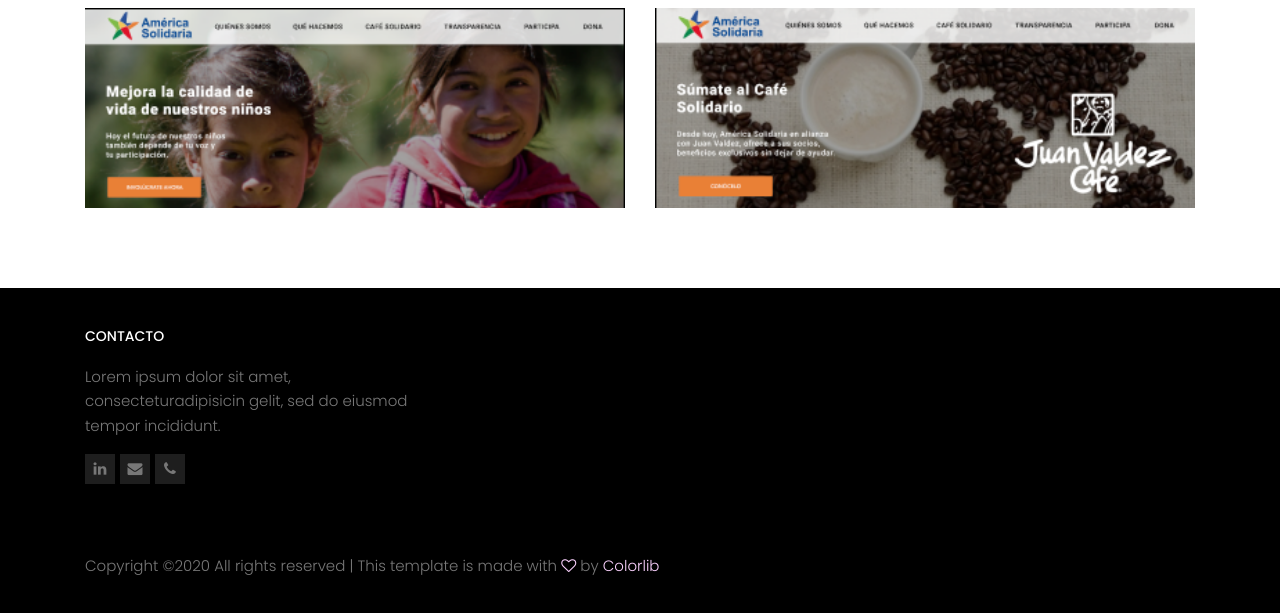
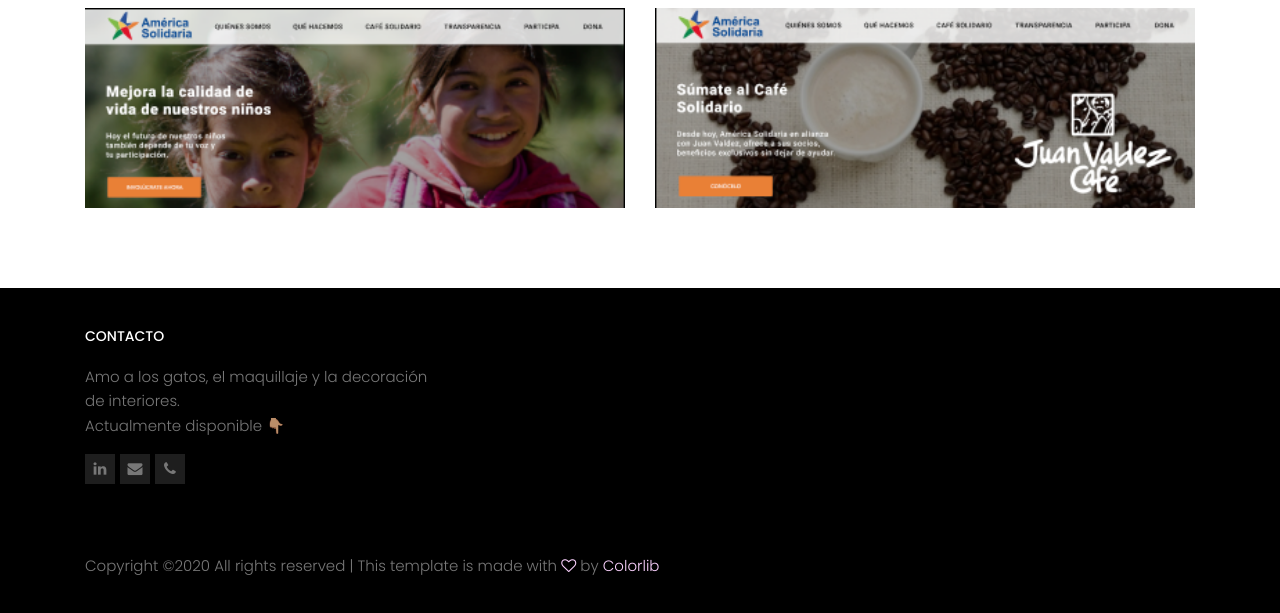
Before and after one commit to CatalinaCepedaLlanos/Portafolio, a website: page america.html in a window 1280 px wide. Shown: the part 9257-9870 px from the top of the page. Drawn offline with nearby package versions, Linux system fonts and the light colour scheme; some packages are replaced by stand-ins of ours; a script that the page names is missing; files whose address does not match are found by name.

Commit message:
descripcion footer

```diff
--- a/america.html
+++ b/america.html
@@ -419,9 +419,8 @@
 					<div class="col-lg-4 col-sm-6">
 						<div class="single-footer-widget">
 							<h6 class="text-uppercase mb-20">CONTACTO</h6>
-							<p>
-								Lorem ipsum dolor sit amet, consecteturadipisicin gelit, sed do eiusmod tempor incididunt.
-							</p>
+							<p>Amo a los gatos, el maquillaje y la decoración de interiores.<br>
+                  Actualmente disponible	👇🏽</p>
 
 							<div class="footer-social d-flex align-items-center">
 								<a href="https://www.linkedin.com/in/catacepedallanos/" target="_blank"><i class="fa fa-linkedin"></i></a>
```
Also changed, not shown: copadas.html (+2 -3 lines), generic.html (+2 -3 lines), index.html (+5 -6 lines), oktoshop.html (+2 -3 lines), proyectos.html (+2 -3 lines).
